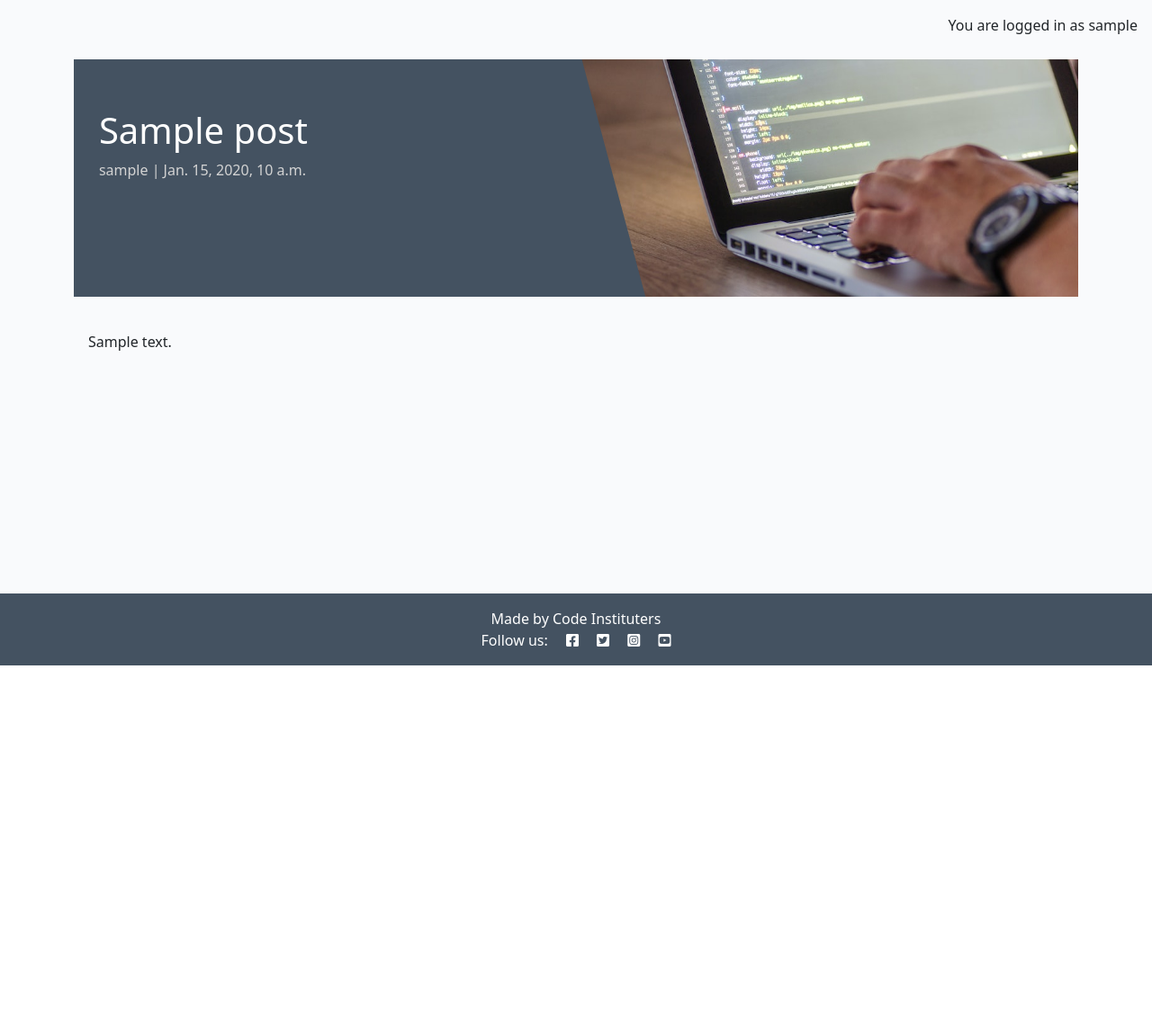
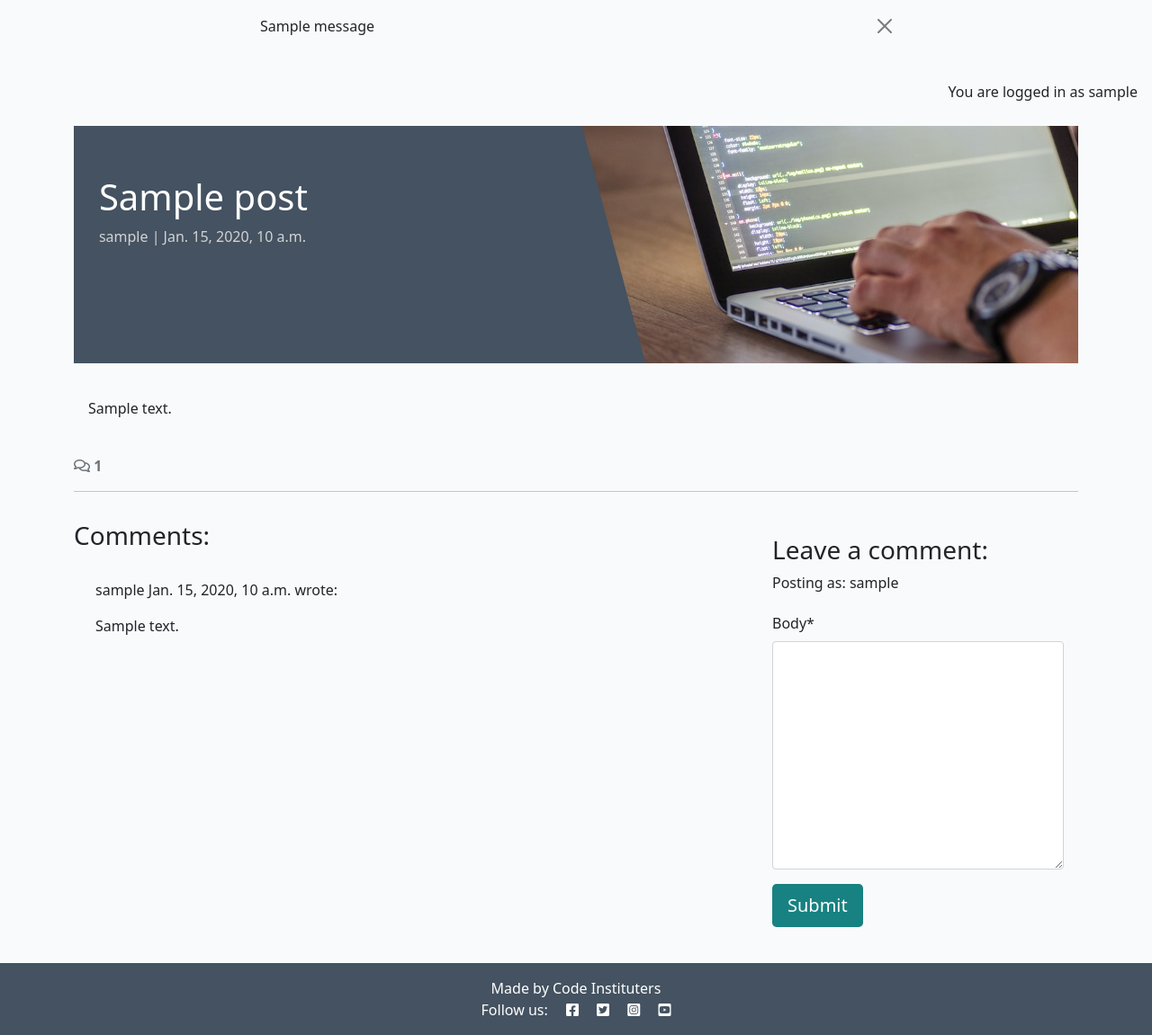
Before and after one commit to dayliontempleton/i_think_therefore_i_blog, a Django app: a page that uses templates/base.html in a window 1280 px wide. Shown: the part 60-1211 px from the top of the page at 90% size. Before the commit the page ends 800 px from the top, so only its background shows below. Run offline with Django 4.2, Linux system fonts and the light colour scheme; a user stored in the database is signed in; tables that the repository leaves empty hold one stand-in row (values such as "Sample post"); one stand-in notice (Sample message) is shown; some libraries are stand-ins or nearby versions.

Commit message:
added comment posts

```diff
--- /dev/null
+++ b/blog/forms.py
@@ -0,0 +1,8 @@
+from .models import Comment
+from django import forms
+
+
+class CommentForm(forms.ModelForm):
+    class Meta:
+        model = Comment
+        fields = ('body',)
--- a/blog/templates/blog/post_detail.html
+++ b/blog/templates/blog/post_detail.html
@@ -1,5 +1,6 @@
 {% extends 'base.html' %} {% block content %}
 {% load static %}
+{% load crispy_forms_tags %}
 
 <div class="masthead">
     <div class="container">
@@ -29,6 +30,66 @@
             </div>
         </div>
     </div>
+    <!-- Displaying count of comments -->
+  <div class="row">
+    <div class="col-12">
+      <strong class="text-secondary">
+        <i class="far fa-comments"></i> {{ comment_count }}
+      </strong>
+    </div>
+    <div class="col-12">
+      <hr>
+    </div>
+  </div>
+  <!-- Displaying Comments -->
+  <div class="row">
+    <div class="col-md-8 card mb-4  mt-3 ">
+      <h3>Comments:</h3>
+      <div class="card-body">
+        <!-- We want a for loop inside the empty control tags
+          to iterate through each comment in comments -->
+        {% for comment in comments %}
+        <div class="p-2 comments
+          {% if not comment.approved and comment.author == user %}
+          faded{% elif not comment.approved %} d-none{% endif %}">
+          <p class="font-weight-bold">
+            {{ comment.author }}
+            <span class="font-weight-normal">
+              {{ comment.created_on }}
+            </span> wrote:
+          </p>
+          <div id="comment{{ comment.id }}">
+            {{ comment.body | linebreaks }}
+          </div>
+          {% if not comment.approved and comment.author == user %}
+          <p class="approval">
+            This comment is awaiting approval
+          </p>
+          {% endif %}
+        </div>
+        <!-- Our for loop ends here -->
+        {% endfor %}
+      </div>
+    </div>
+    <!-- Creating New Comments -->
+    <div class="col-md-4 card mb-4 mt-3">
+      <div class="card-body">
+        {% if user.is_authenticated %}
+        <h3>Leave a comment:</h3>
+        <p>Posting as: {{ user.username }}</p>
+        <form id="commentForm" method="post"
+          style="margin-top: 1.3em;">
+          {{ comment_form | crispy }}
+          {% csrf_token %}
+          <button id="submitButton" type="submit"
+            class="btn btn-signup btn-lg">Submit</button>
+        </form>
+        {% else %}
+        <p>Log in to leave a comment</p>
+        {% endif %}
+      </div>
+    </div>
+  </div>
 </div>
 
 {% endblock content %}
--- a/blog/views.py
+++ b/blog/views.py
@@ -1,6 +1,8 @@
 from django.shortcuts import render, get_object_or_404
 from django.views import generic
+from django.contrib import messages
 from .models import Post
+from .forms import CommentForm
 
 # Create your views here.
 
@@ -27,9 +29,28 @@ def post_detail(request, slug):
 
     queryset = Post.objects.filter(status=1)
     post = get_object_or_404(queryset, slug=slug)
+    comments = post.comments.all().order_by("-created_on")
+    comment_count = post.comments.filter(approved=True).count()
+    if request.method == "POST":
+        comment_form = CommentForm(data=request.POST)
+        if comment_form.is_valid():
+            comment = comment_form.save(commit=False)
+            comment.author = request.user
+            comment.post = post
+            comment.save()
+            messages.add_message(
+                request, messages.SUCCESS,
+                'Comment submitted and awaiting approval'
+            )
+
+    comment_form = CommentForm()
 
     return render(
         request,
         "blog/post_detail.html",
-        {"post": post},
+        {"post": post,
+        "comments": comments,
+        "comment_count": comment_count,
+        "comment_form": comment_form,
+        },
     )
--- a/codestar/settings.py
+++ b/codestar/settings.py
@@ -46,6 +46,8 @@ INSTALLED_APPS = [
     'allauth',
     'allauth.account',
     'allauth.socialaccount',
+    'crispy_forms',
+    'crispy_bootstrap5',
     'django_summernote',
     'blog',
     'about',
@@ -54,6 +56,9 @@ INSTALLED_APPS = [
 SITE_ID = 1
 LOGIN_REDIRECT_URL = '/'
 LOGOUT_REDIRECT_URL = '/'
+
+CRISPY_ALLOWED_TEMPLATE_PACKS = "bootstrap5"
+CRISPY_TEMPLATE_PACK = "bootstrap5"
 
 MIDDLEWARE = [
     'django.middleware.security.SecurityMiddleware',
--- a/requirements.txt
+++ b/requirements.txt
@@ -1,7 +1,9 @@
 asgiref==3.8.1
+crispy-bootstrap5==0.7
 dj-database-url==0.5.0
 Django==4.2.16
 django-allauth==0.57.2
+django-crispy-forms==2.3
 django-summernote==0.8.20.0
 gunicorn==20.1.0
 oauthlib==3.2.2
--- a/templates/base.html
+++ b/templates/base.html
@@ -77,6 +77,21 @@
         </div>
     </nav>
 
+    <!-- displaying Django messages -->
+    <div class="container">
+        <div class="row">
+            <div class="col-md-8 offset-md-2">
+                {% for message in messages %}
+                <div class="alert {{ message.tags }} alert-dismissible
+          fade show" id="msg" role="alert">
+                    {{ message | safe }}
+                    <button type="button" class="btn-close" data-bs-dismiss="alert" aria-label="Close"></button>
+                </div>
+                {% endfor %}
+            </div>
+        </div>
+    </div>
+
     <main class="flex-shrink-0 main-bg">
         {% if user.is_authenticated %}
         <p class="text-end m-3">You are logged in as {{ user }}</p>
```
